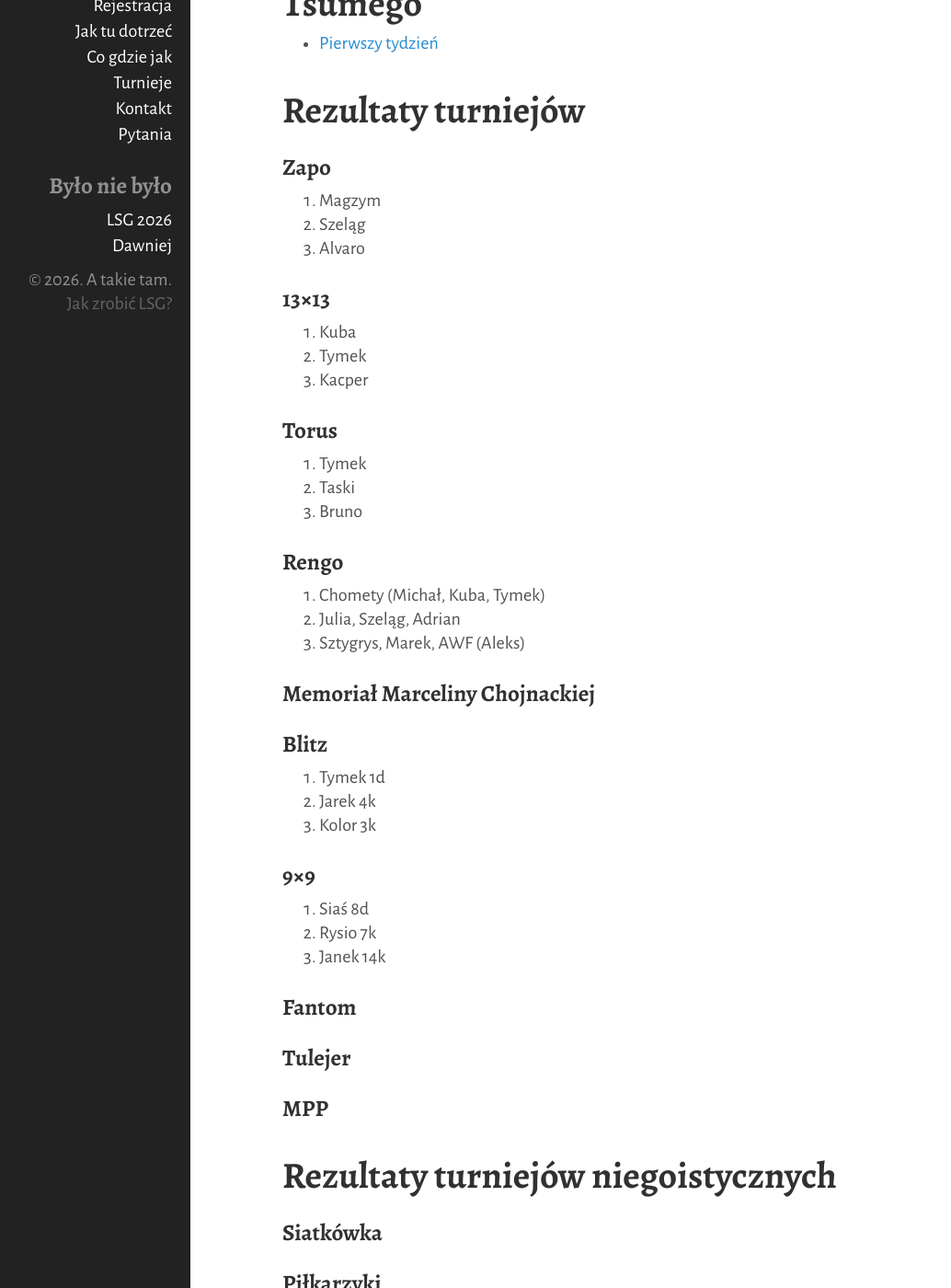
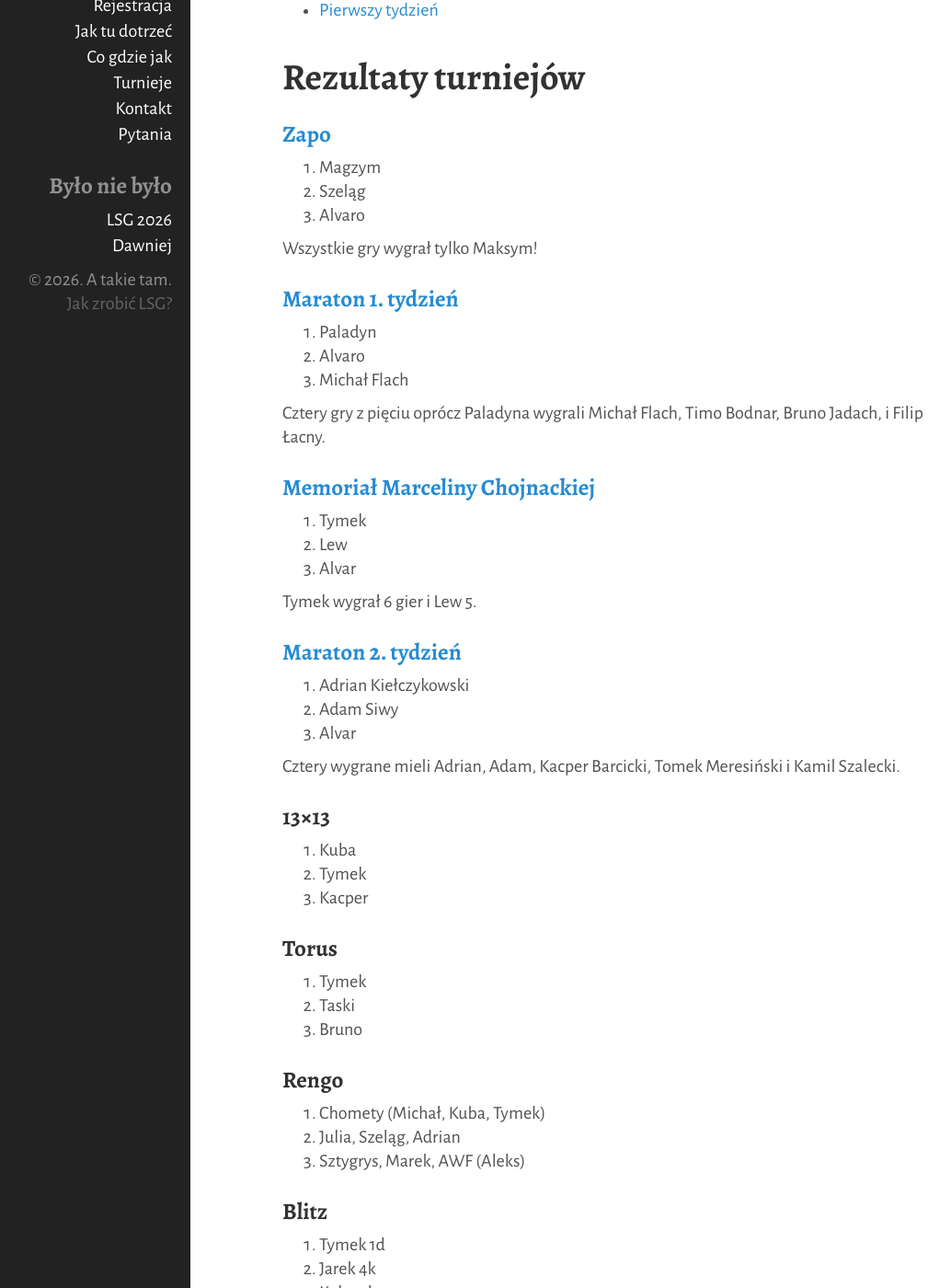
Before and after one commit to tasuki/lsg, a Jekyll site: the page built from _pages/2026.md, in a window 1280 px wide and 1400 px high, scrolled down 531 px. Shown: the whole window at 92% size, without its empty margins (153-1187 px from the left). Built offline with Jekyll 4.4.1, drawn with Linux system fonts in a browser that asks for light colours; some of the changed text lies outside the part shown.

Commit message:
Rezultaty

```diff
--- a/_pages/2026.md
+++ b/_pages/2026.md
@@ -29,11 +27,38 @@ Dzięki wszystkim za przybycie!
 
 ## Rezultaty turniejów
 
-### Zapo
+### [Zapo](https://www.europeangodatabase.eu/EGD/Tournament_Card.php?&key=T260712A)
 
 1. Magzym
 2. Szeląg
 3. Alvaro
+
+Wszystkie gry wygrał tylko Maksym!
+
+### [Maraton 1. tydzień](https://www.europeangodatabase.eu/EGD/Tournament_Card.php?&key=T260713A)
+
+1. Paladyn
+2. Alvaro
+3. Michał Flach
+
+Cztery gry z pięciu oprócz Paladyna wygrali Michał Flach, Timo Bodnar, Bruno Jadach, i Filip Łacny.
+
+### [Memoriał Marceliny Chojnackiej](https://www.europeangodatabase.eu/EGD/Tournament_Card.php?&key=T260718C)
+
+1. Tymek
+2. Lew
+3. Alvar
+
+Tymek wygrał 6 gier i Lew 5.
+
+### [Maraton 2. tydzień](https://www.europeangodatabase.eu/EGD/Tournament_Card.php?&key=T260720A)
+
+1. Adrian Kiełczykowski
+2. Adam Siwy
+3. Alvar
+
+Cztery wygrane mieli Adrian, Adam, Kacper Barcicki, Tomek Meresiński i Kamil Szalecki.
+
 
 ### 13×13
 
@@ -69,9 +92,18 @@ Dzięki wszystkim za przybycie!
 
 ### Fantom
 
+1. Siaś
+2. Adam
+3. Kuba / Paladyn
+
 ### Tulejer
 
 ### MPP
+
+1. Natalka Kolińska i Adam Siwy
+2. Julka Bednarska i Kuba z Żor
+3. Ola i Michał Flach
+4. Agnieszka Piszcz i Maksym Prezes
 
 
 ## Rezultaty turniejów niegoistycznych
```
Also changed, not shown: other parts of _pages/2026.md (+2 -6 lines).
